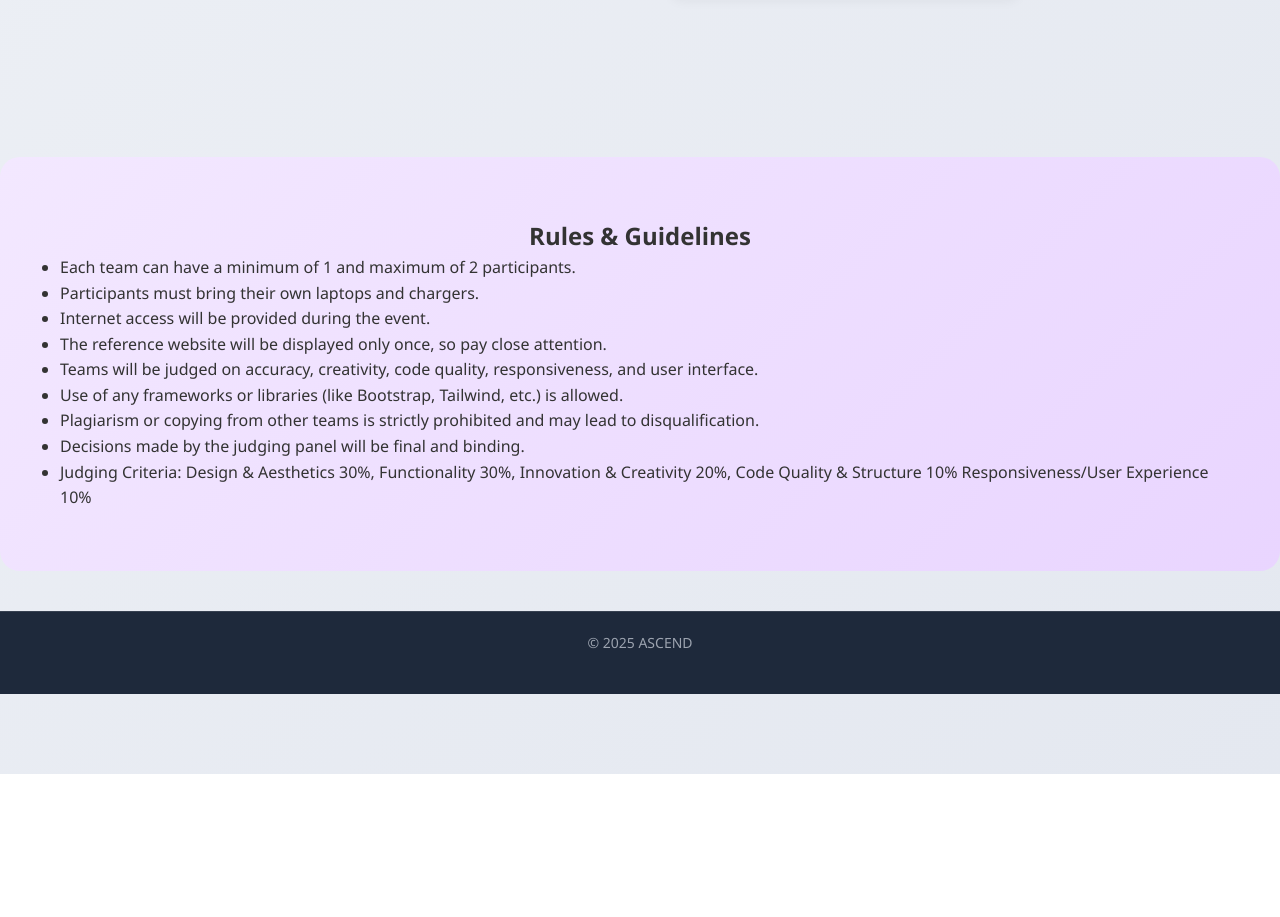
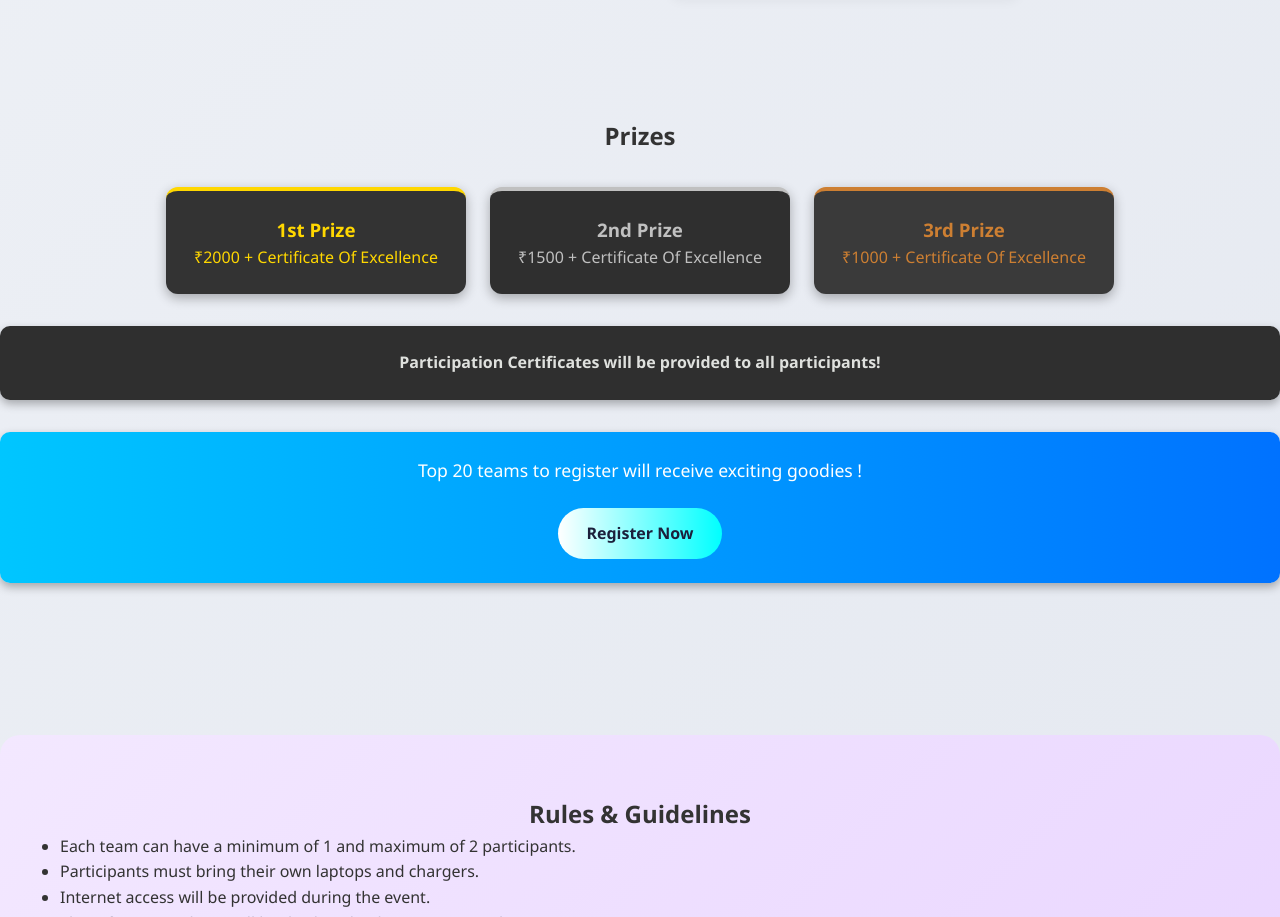
Before and after one commit to charanb9880/dejaview, a plain HTML site: page index.html in a window 1280 px wide. Shown: the part 2689-3606 px from the top of the page. Before the commit the page ends 3463 px from the top, so only its background shows below. Drawn offline with Linux system fonts and the light colour scheme.

Commit message:
index.html

```diff
--- a/index.html
+++ b/index.html
@@ -5,6 +5,97 @@
     <meta name="viewport" content="width=device-width, initial-scale=1.0">
     <title>Deja View - Memory Based Web Designing</title>
     <style>
+      .prize-container {
+        display: flex;
+        flex-direction: column; /* Stack vertically by default */
+        gap: 1.5rem; /* Adjust gap */
+        margin-top: 2rem;
+    }
+
+    .prize-card {
+        /* flex: 1 1 250px; */ /* Remove flex-basis for stacking */
+        background: #2d2a44;
+        border-radius: 12px; /* Adjust radius */
+        padding: 1.5rem 1rem; /* Adjust padding */
+        text-align: center;
+        color: #f0f0f0;
+        box-shadow: 0 4px 12px rgba(0, 0, 0, 0.3);
+        transition: transform 0.3s, box-shadow 0.3s;
+    }
+
+     /* Apply flex row layout only on larger screens */
+     @media screen and (min-width: 600px) {
+        .prize-container {
+            flex-direction: row; /* Side-by-side on larger screens */
+             flex-wrap: wrap; /* Allow wrapping if needed */
+            justify-content: center;
+        }
+         .prize-card {
+             flex: 1 1 220px; /* Allow cards to grow/shrink */
+             max-width: 300px; /* Optional: Limit max width */
+         }
+     }
+
+
+    .prize-card:hover {
+        transform: scale(1.03);
+        box-shadow: 0 6px 16px rgba(0, 255, 255, 0.4);
+    }
+
+    .gold { border-top: 4px solid gold; background: #333333; color: #ffd700; }
+    .silver { border-top: 4px solid silver; background: #2f2f2f; color: #c0c0c0; }
+    .bronze { border-top: 4px solid #cd7f32; background: #3a3a3a; color: #cd7f32; }
+
+    /* Notes and Messages */
+    .certificate-note, .goodies-message {
+        padding: 1.5rem 1rem; /* Adjust padding */
+        margin: 2rem 0; /* Adjust margin */
+        border-radius: 10px;
+        text-align: center;
+        box-shadow: 0 4px 10px rgba(0,0,0,0.3);
+    }
+
+    .certificate-note {
+        background: #2f2f2f;
+        color: #dfe1de;
+        font-weight: bold;
+    }
+
+    .goodies-message {
+        background: linear-gradient(to right, #00c6ff, #0072ff);
+    }
+
+    .goodies-message p {
+        color: #ffffff;
+        font-size: 1.1rem; /* Adjust font size */
+        margin-bottom: 1.5rem;
+    }
+
+    .goodies-message a {
+        padding: 0.8rem 1.8rem; /* Adjust button padding */
+        background: linear-gradient(to right, #ffffff, #00ffff);
+        color: #1b1f3b;
+        border-radius: 40px;
+        text-decoration: none;
+        font-weight: bold;
+        transition: background 0.3s ease, color 0.3s ease; /* Add color transition */
+        display: inline-block; /* Ensure padding applies correctly */
+    }
+
+    .goodies-message a:hover {
+        background: #00c6ff;
+        color: white;
+    }
+
+    /* Rules */
+    #rules ul, #rules ol {
+        padding-left: 1.5rem; /* Keep indentation */
+        line-height: 1.7; /* Slightly increase for readability */
+    }
+    #rules li {
+        margin-bottom: 0.5rem; /* Add space between rules */
+    }
+
         * {
             margin: 0;
             padding: 0;
@@ -682,6 +773,32 @@
             </div>
         </section>
 
+  <section id="merch">
+    <h2>Prizes</h2>
+    <div class="prize-container">
+      <div class="prize-card gold">
+        <h3>1st Prize</h3>
+        <p>&#8377;2000 + Certificate Of Excellence</p>
+      </div>
+      <div class="prize-card silver">
+        <h3>2nd Prize</h3>
+        <p>&#8377;1500 + Certificate Of Excellence</p>
+      </div>
+      <div class="prize-card bronze">
+        <h3>3rd Prize</h3>
+        <p>&#8377;1000 + Certificate Of Excellence</p>
+      </div>
+    </div>
+    <div class="certificate-note">
+        <p>Participation Certificates will be provided to all participants!</p>
+    </div>
+    <div class="goodies-message">
+        <p>Top 20 teams to register will receive exciting goodies !</p>
+        <a href="https://forms.gle/jXBvNanBoLsJnJXC9">Register Now</a>
+      </div>
+    </section>
+  </section>
+
         <section id="register" class="registration">
           <h2>Rules & Guidelines</h2>
           <ul>
```
